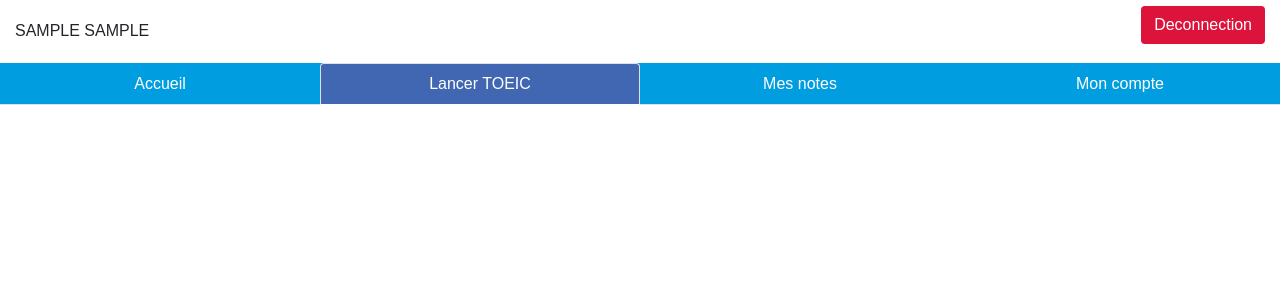
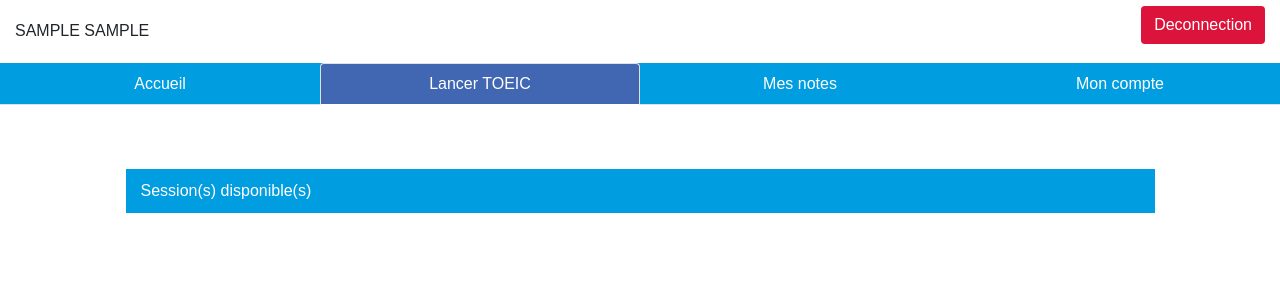
Before and after one commit to lilianmisser/Piscine, a PHP site: page /lancerToeic.php in a window 1280 px wide. Shown: the top 300 px of the page. Run offline with PHP 8.4, Linux system fonts and the light colour scheme; the visitor is signed in with stand-in values (Sample User, id 1); data comes from the database, SQL or seed files in the repository.

Commit message:
Add files via upload

```diff
--- a/lancerToeic.php
+++ b/lancerToeic.php
@@ -27,6 +27,7 @@
 	<link rel=stylesheet href=css/bootstrap.css type=text/css>
 	<link rel=stylesheet href=css/format.css type=text/css>
 	<link rel=stylesheet href=css/lancerToeic.css type=text/css>
+	<link rel=stylesheet href=css/gererUtilisateurs.css type=text/css>
 </head>
 <body>
 	<?php
@@ -36,12 +37,25 @@
 		<div class="container central">
 			<?php
 			if($show_something){					//s'il y a au moins une session possible
+				?>
+				<!-- titre session disponible avec bandeau bleu -->
+				<div class=container style="padding-left:5%;padding-right:5%;">
+						<div class=row>
+							<div class="col-lg-12 titre">
+								<?php echo 'Session(s) disponible(s)'; ?>
+							</div>
+						</div>
+
+
+				<?php
+				//Pré-conditions : date avec ce format : ('Y/m/d')
+				//fonction qui retourne la date en paramètre en format français : ('d/m/Y')
+				function fromUsDateToFrDate($us_date){
+					return(implode('/',array_reverse(explode('-',$us_date))));
+				}
+
 				for($i=0;$i<count($sessionDispo);$i++){
-				if($i%2==0){
-					$color="#DF566E";
-				}else{
-					$color="#B12B42";
-				}
+					$color="#fff";
 					$dejaParticipe='';
 					if($requete = $bdd->prepare('SELECT session.id_session FROM session,sous_partie,compte WHERE compte.id_compte = ? AND compte.id_compte = sous_partie.id_compte AND session.id_session = sous_partie.id_session AND session.id_session= ?')){
 							$requete->bind_param("ii",$session,$sessionDispo[$i]["id_session"]);
@@ -54,10 +68,10 @@
 
 					echo '<form style="padding-top:5px;padding-bottom:5px;margin-block-end:0em;background:linear-gradient(to right,',$color,',white);" method="post" action= "reponseEleve/liste_Parties.php">
 								<div style="display:flex;" class="row justify-content-between">
-									<div class="col-4 session" style="padding-left:5%;">
-										Session du ',$sessionDispo[$i]["date_session"],'
+									<div class="col-6 session" style="border-left:solid #009DE0;">
+										Session du ',fromUsDateToFrDate($sessionDispo[$i]["date_session"]),'
 									</div>
-									<div class="col-4">
+									<div class="col-6" style="text-align: right;">
 										<button name="id_session" value="',$sessionDispo[$i]["id_session"],'" class="btn btn-danger" type="submit" ',$dejaParticipe,'>Rejoindre</button>
 									</div>
 								</div>
@@ -65,13 +79,12 @@
 
 				}
 				$bdd->close();
-
 				}else{
 					echo "pas de sessions";
-			}
+				} ?>
 
-
-		?>
+				</div>
+			</div>
 		</div>
 	</body>
 </html>
```
Lines whose indentation alone changed are shown as unchanged.
